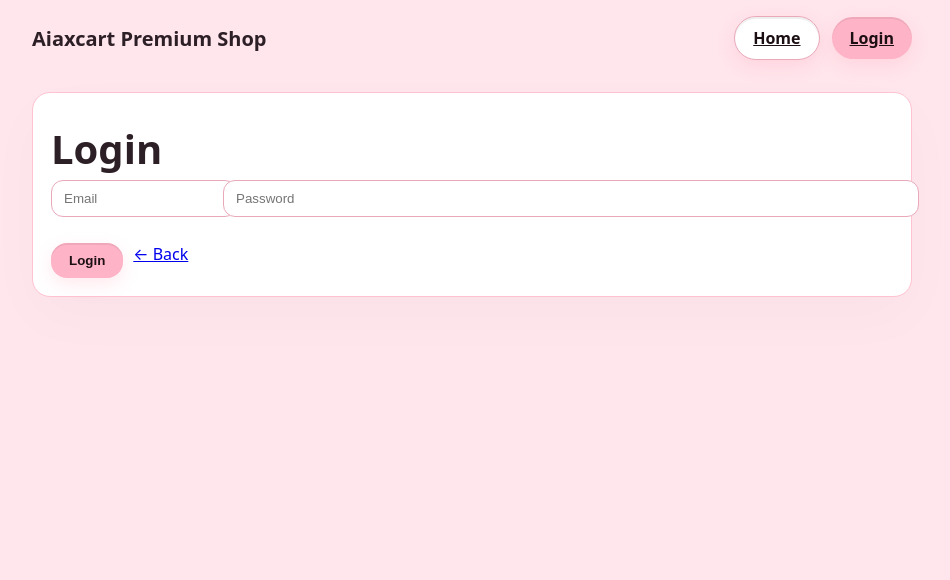
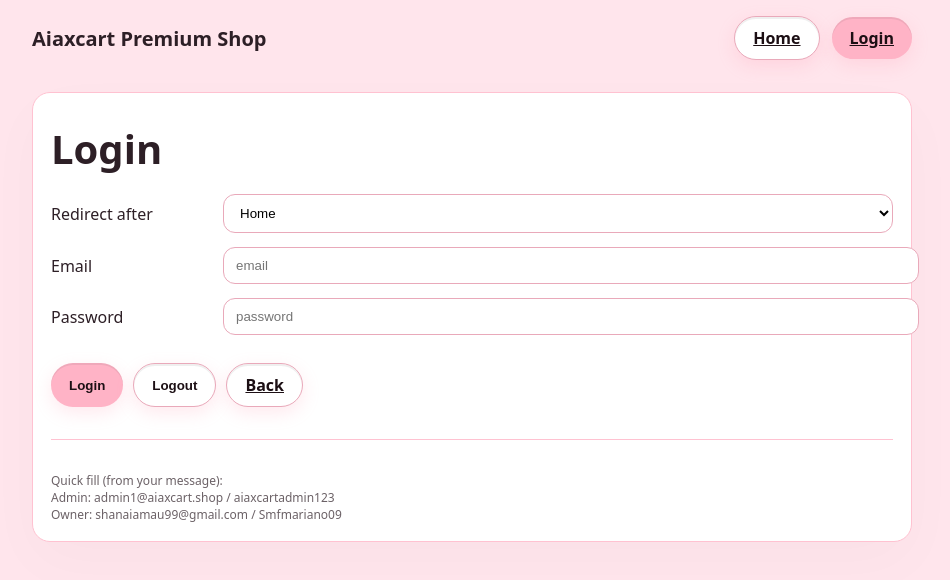
Before and after one commit to aiaxcartpremium/AiaxcartPremiumStocks, a Next.js app: page /login in a window 1280 px wide. Shown: the top 580 px of the page, without its empty margins (168-1118 px from the left). Built offline with nearby package versions, Linux system fonts and the light colour scheme; no server answers.

Commit message:
Update page.tsx

```diff
--- a/app/login/page.tsx
+++ b/app/login/page.tsx
@@ -1,34 +1,50 @@
 'use client';
-import { supabase } from '@/lib/supabaseClient';
+
 import { useState } from 'react';
+import { supabase } from '../../lib/supabaseClient';
 
-export default function LoginPage() {
-  const [email, setEmail] = useState('');
-  const [pass, setPass]   = useState('');
-  const [loading, setLoading] = useState(false);
+export default function LoginPage(){
+  const [email,setEmail]=useState('');
+  const [password,setPassword]=useState('');
+  const [next,setNext]=useState('/');
 
-  async function signIn(e: React.FormEvent) {
-    e.preventDefault();
-    setLoading(true);
-    const { error } = await supabase.auth.signInWithPassword({ email, password: pass });
-    setLoading(false);
-    if (error) return alert(error.message);
-    // Route by identity (admin vs owner)
-    if (email.toLowerCase() === 'admin1@aiaxcart.shop') window.location.href = '/admin';
-    else window.location.href = '/owner';
+  async function doLogin(){
+    const { error } = await supabase.auth.signInWithPassword({ email, password });
+    if(error) return alert(error.message);
+    window.location.href = next || '/';
+  }
+
+  async function doLogout(){
+    await supabase.auth.signOut();
+    alert('Logged out');
   }
 
   return (
-    <div className="card">
-      <h1 className="h1">Login</h1>
-      <form className="row" onSubmit={signIn}>
-        <input className="input" placeholder="Email" value={email} onChange={e=>setEmail(e.target.value)} />
-        <input className="input" placeholder="Password" type="password" value={pass} onChange={e=>setPass(e.target.value)} />
-        <div className="actions">
-          <button className="btn" disabled={loading}>{loading?'Signing in…':'Login'}</button>
-          <a className="back" href="/">← Back</a>
-        </div>
-      </form>
+    <div className="card grid">
+      <h1>Login</h1>
+      <div className="row"><label>Redirect after</label>
+        <select value={next} onChange={e=>setNext(e.target.value)}>
+          <option value="/">Home</option>
+          <option value="/admin">Admin</option>
+          <option value="/owner">Owner</option>
+        </select>
+      </div>
+      <div className="row"><label>Email</label>
+        <input value={email} onChange={e=>setEmail(e.target.value)} placeholder="email"/>
+      </div>
+      <div className="row"><label>Password</label>
+        <input type="password" value={password} onChange={e=>setPassword(e.target.value)} placeholder="password"/>
+      </div>
+      <div className="actions">
+        <button className="btn pill" onClick={doLogin}>Login</button>
+        <button className="btn ghost pill" onClick={doLogout}>Logout</button>
+        <a className="btn ghost pill" href="/">Back</a>
+      </div>
+      <hr/>
+      <div className="small">Quick fill (from your message):<br/>
+        Admin: admin1@aiaxcart.shop / aiaxcartadmin123<br/>
+        Owner: shanaiamau99@gmail.com / Smfmariano09
+      </div>
     </div>
   );
 }
```
